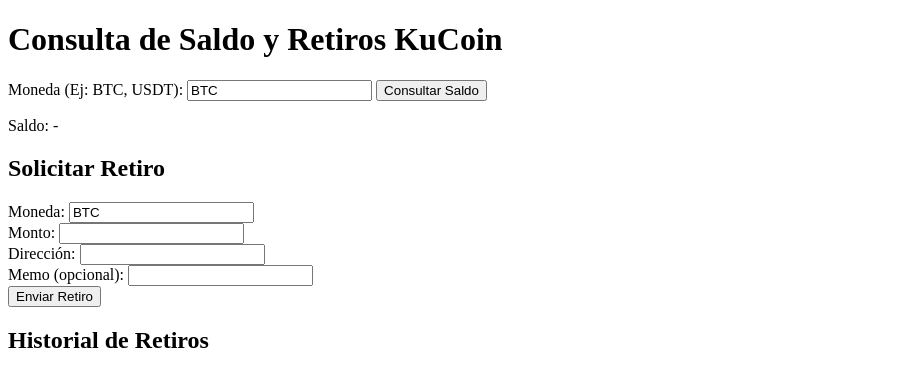
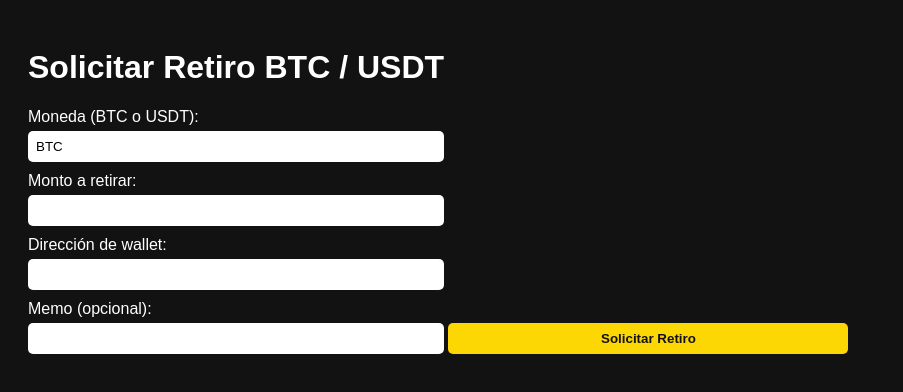
Before and after one commit to teudy/teo_p, a plain HTML site: page index.html in a window 1280 px wide. Shown: the whole page, without its empty margins (0-903 px from the left). Drawn offline with Linux system fonts and the light colour scheme; no server answers.

Commit message:
index.html

```diff
--- a/index.html
+++ b/index.html
@@ -1,102 +1,91 @@
-
 <!DOCTYPE html>
 <html lang="es">
 <head>
 <meta charset="UTF-8" />
 <meta name="viewport" content="width=device-width, initial-scale=1" />
-  <title>BTCMovil KuCoin Minero</title>
+<title>BTCMovil Retiro</title>
+<style>
+  body { font-family: Arial, sans-serif; background: #121212; color: white; padding: 20px; }
+  label { display: block; margin-top: 10px; }
+  input, button { padding: 8px; width: 100%; max-width: 400px; margin-top: 5px; border-radius: 5px; border: none; }
+  button { background: #fcd703; color: #121212; font-weight: bold; cursor: pointer; }
+  button:hover { background: #d4b800; }
+  #saldo { margin-top: 20px; font-weight: bold; }
+</style>
 </head>
 <body>
-  <h1>Consulta de Saldo y Retiros KuCoin</h1>
+
+<h1>Solicitar Retiro BTC / USDT</h1>
 
 <div>
-    <label for="currency">Moneda (Ej: BTC, USDT):</label>
+  <label for="currency">Moneda (BTC o USDT):</label>
   <input type="text" id="currency" value="BTC" />
-    <button onclick="consultarSaldo()">Consultar Saldo</button>
+
+  <label for="amount">Monto a retirar:</label>
+  <input type="number" id="amount" step="any" min="0" />
+
+  <label for="address">Dirección de wallet:</label>
+  <input type="text" id="address" />
+
+  <label for="memo">Memo (opcional):</label>
+  <input type="text" id="memo" />
+
+  <button onclick="solicitarRetiro()">Solicitar Retiro</button>
+
+  <p id="mensaje"></p>
 </div>
 
-  <div>
-    <p id="saldo">Saldo: -</p>
-  </div>
-
-  <h2>Solicitar Retiro</h2>
-  <form id="retiroForm">
-    <label>Moneda:</label>
-    <input type="text" id="retMoneda" required value="BTC" /><br/>
-    <label>Monto:</label>
-    <input type="number" step="any" id="retMonto" required /><br/>
-    <label>Dirección:</label>
-    <input type="text" id="retDireccion" required /><br/>
-    <label>Memo (opcional):</label>
-    <input type="text" id="retMemo" /><br/>
-    <button type="submit">Enviar Retiro</button>
-  </form>
-
-  <h2>Historial de Retiros</h2>
-  <ul id="historial"></ul>
+<div id="saldo"></div>
 
 <script>
-    const API_BASE = "http://localhost:8000"; // Cambia por tu backend desplegado
+  const API_BASE = 'https://TU_SERVICIO.onrender.com'; // Cambia por la URL real de tu backend
 
   async function consultarSaldo() {
-      const currency = document.getElementById('currency').value;
-      const res = await fetch(`${API_BASE}/saldo/${currency}`);
+    const currency = document.getElementById('currency').value.toUpperCase();
+    if (!currency) return;
+    try {
+      const res = await fetch(\`\${API_BASE}/saldo/\${currency}\`);
       const data = await res.json();
-      document.getElementById('saldo').innerText = `Saldo ${data.currency}: ${data.balance}`;
-      cargarHistorial();
+      document.getElementById('saldo').innerText = \`Saldo disponible en \${currency}: \${data.balance}\`;
+    } catch (e) {
+      document.getElementById('saldo').innerText = 'Error al consultar saldo.';
+    }
   }
 
-    async function cargarHistorial() {
-      const res = await fetch(`${API_BASE}/historial`);
-      const data = await res.json();
-      const historial = data.retiros || [];
-      const ul = document.getElementById('historial');
-      ul.innerHTML = '';
-      historial.forEach(item => {
-        const li = document.createElement('li');
-        const date = new Date(item.timestamp * 1000).toLocaleString();
-        li.innerText = `[${date}] ${item.amount} ${item.currency} a ${item.address}`;
-        ul.appendChild(li);
-      });
-    }
+  document.getElementById('currency').addEventListener('change', consultarSaldo);
+  window.onload = consultarSaldo;
 
-    document.getElementById('retiroForm').addEventListener('submit', async (e) => {
-      e.preventDefault();
-      const moneda = document.getElementById('retMoneda').value;
-      const monto = parseFloat(document.getElementById('retMonto').value);
-      const direccion = document.getElementById('retDireccion').value;
-      const memo = document.getElementById('retMemo').value || null;
+  async function solicitarRetiro() {
+    const currency = document.getElementById('currency').value.trim().toUpperCase();
+    const amount = parseFloat(document.getElementById('amount').value);
+    const address = document.getElementById('address').value.trim();
+    const memo = document.getElementById('memo').value.trim() || null;
 
-      if (!moneda || !monto || !direccion) {
-        alert("Completa todos los campos obligatorios");
+    if (!currency || !amount || !address) {
+      document.getElementById('mensaje').innerText = 'Por favor completa todos los campos obligatorios.';
       return;
     }
 
-      const res = await fetch(`${API_BASE}/retiro`, {
+    document.getElementById('mensaje').innerText = 'Enviando solicitud...';
+
+    try {
+      const response = await fetch(\`\${API_BASE}/retiro\`, {
         method: 'POST',
         headers: { 'Content-Type': 'application/json' },
-        body: JSON.stringify({
-          currency: moneda,
-          amount: monto,
-          address: direccion,
-          memo: memo
-        })
+        body: JSON.stringify({ currency, amount, address, memo })
       });
+      const data = await response.json();
+      if (data.success) {
+        document.getElementById('mensaje').innerText = 'Retiro solicitado correctamente. ID: ' + data.withdrawId;
+        consultarSaldo();
+      } else {
+        document.getElementById('mensaje').innerText = 'Error: ' + (data.detail || 'No se pudo completar la solicitud.');
+      }
+    } catch (error) {
+      document.getElementById('mensaje').innerText = 'Error en la solicitud: ' + error.message;
+    }
+  }
+</script>
 
-      const data = await res.json();
-      if (data.success) {
-        alert("Retiro solicitado correctamente.");
-        cargarHistorial();
-        document.getElementById('retiroForm').reset();
-      } else {
-        alert("Error al solicitar retiro: " + (data.detail || ''));
-      }
-    });
-
-    window.onload = () => {
-      consultarSaldo();
-      cargarHistorial();
-    };
-  </script>
 </body>
 </html>
```
Lines whose indentation alone changed are shown as unchanged.
